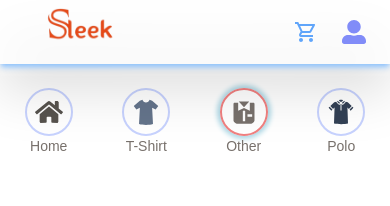
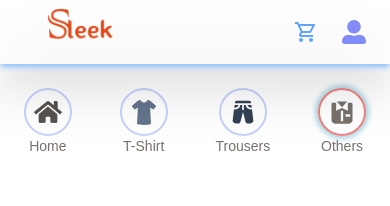
Before and after one commit to nahid-web-dev/sleek-lifestyle-next, a Next.js app: page /shop/casual in a window 390 px wide. Shown: the top 206 px of the page. Built offline with nearby package versions, Linux system fonts and the light colour scheme; no server answers; the database is empty.

Commit message:
changes according to mithun vai

```diff
--- a/src/app/auth/signin/page.js
+++ b/src/app/auth/signin/page.js
@@ -30,13 +30,13 @@ export default function SignInPage() {
             priority
           />
         </div>
-        <button
+        {/* <button
           className=" w-full bg-blue-500 hover:bg-blue-700 text-white font-bold p-4 rounded-lg flex justify-center items-center gap-2"
           onClick={() => signIn('facebook', { scope: 'email' })}
         >
           <FaFacebook className=' text-3xl ' />
           Sign in with Facebook
-        </button>
+        </button> */}
         <button
           className=" w-full border-2 rounded-lg  font-bold p-4 text-slate-700 flex items-center justify-center gap-2 hover:bg-stone-200"
           onClick={() => signIn('google')}
--- a/src/app/page.js
+++ b/src/app/page.js
@@ -10,8 +10,8 @@ import Product from "@/models/Product.model";
 import SlideProducts from "@/components/SlideProducts/SlideProducts";
 import HomePageProducts from "@/components/HomePageProducts/HomePageProducts";
 
-import sleekBanner from '@/public/images/sleek_banner.png'
-import sleekSideBanner from '@/public/images/sleek_side_banner.png'
+// import sleekBanner from '@/public/images/sleek_banner.png'
+// import sleekSideBanner from '@/public/images/sleek_side_banner.png'
 
 export const dynamic = 'force-dynamic'
 
@@ -52,7 +52,7 @@ export default async function Home() {
 
       <div>
 
-        <div className=' flex gap-5 justify-center sm:gap-16 items-center my-10 sm:my-12'>
+        {/* <div className=' flex gap-5 justify-center sm:gap-16 items-center my-10 sm:my-12'>
           <div className=' w-[60%] sm:w-[52%] overflow-hidden'>
             <Image
               src={sleekBanner}
@@ -70,6 +70,21 @@ export default async function Home() {
             />
           </div>
 
+        </div> */}
+
+
+
+        <div className='flex flex-col'>
+          {/* <div className=' text-2xl font-semibold text-stone-600 text-center my-4 sm:my-10'>
+            <span className=' italic font-serif text-3xl ' >Differ</span>
+            <span className=' italic font-serif text-3xl text-green-500' >ent </span>
+            <span className=' text-4xl font-sans text-blue-400 ml-2'> C</span>
+            <span className='italic font-sans'>atego</span>
+            <span className='text-blue-400'>ries</span>
+            <FaArrowTrendDown className='inline-block mx-2 text-blue-400' />
+          </div> */}
+
+          <HomePageProducts products={products} />
         </div>
 
         <div className='flex flex-col'>
@@ -81,19 +96,6 @@ export default async function Home() {
             <FaArrowTrendDown className='inline-block mx-2 text-rose-600' />
           </div>
           <SlideProducts slideProducts={slideProducts} />
-        </div>
-
-        <div className='flex flex-col'>
-          <div className=' text-2xl font-semibold text-stone-600 text-center my-4 sm:my-10'>
-            <span className=' italic font-serif text-3xl ' >Differ</span>
-            <span className=' italic font-serif text-3xl text-green-500' >ent </span>
-            <span className=' text-4xl font-sans text-blue-400 ml-2'> C</span>
-            <span className='italic font-sans'>atego</span>
-            <span className='text-blue-400'>ries</span>
-            <FaArrowTrendDown className='inline-block mx-2 text-blue-400' />
-          </div>
-
-          <HomePageProducts products={products} />
         </div>
 
       </div>
--- a/src/app/shop/casual/page.js
+++ b/src/app/shop/casual/page.js
@@ -1,9 +1,10 @@
 import Card from "@/components/Card/Card"
 import Product from "@/models/Product.model"
 import Image from "next/image"
-import casualBanner from '@/public/images/casual_banner.jpg'
 import { FaArrowTrendDown } from "react-icons/fa6"
 import connectToDB from '@/lib/connectdb';
+
+// import casualBanner from '@/public/images/casual_banner.jpg'
 
 export const dynamic = 'force-dynamic'
 
@@ -23,7 +24,7 @@ async function CasualShirts() {
 
   return (
     <div>
-      <div className='my-10'>
+      {/* <div className='my-10'>
         <Image
           src={casualBanner}
           alt='Banner Image'
@@ -37,7 +38,9 @@ async function CasualShirts() {
         <span className='italic font-sans'>othe</span>
         <span className='text-blue-400'>rs</span>
         <FaArrowTrendDown className='inline-block mx-2 text-rose-600' />
-      </div>
+      </div> */}
+
+      <div className="my-10"></div>
       <div className=' flex flex-wrap justify-center items-center gap-x-2 sm:gap-x-4 xl:gap-x-5 2xl:gap-x-8 gap-y-5 md:gap-y-10 lg:mx-6'>
         {
           casuals.slice().reverse().map((product) => {
--- a/src/app/shop/polo-shirts/page.js
+++ b/src/app/shop/polo-shirts/page.js
@@ -20,21 +20,22 @@ async function PoloShirts() {
   }
   return (
     <div>
-      <div className='my-10'>
+      {/* <div className='my-10'>
         <Image
           src={poloBanner}
           alt='Banner Image'
           className=' w-[90%] sm:w-[40%] mx-auto rounded-xl'
           priority
         />
-      </div>
-      <div className=' text-2xl font-semibold text-stone-600 text-center my-4 sm:my-6'>
+      </div> */}
+      {/* <div className=' text-2xl font-semibold text-stone-600 text-center my-4 sm:my-6'>
         <span className=' italic font-sans' >Latest </span>
         <span className=' text-4xl font-serif text-rose-600 ml-2'> Polo </span>
         <span className='italic font-sans'>shi</span>
         <span className='text-blue-400'>rts</span>
         <FaArrowTrendDown className='inline-block mx-2 text-rose-600' />
-      </div>
+      </div> */}
+      <div className="my-10"></div>
       <div className=' flex flex-wrap justify-center items-center gap-x-2 sm:gap-x-4 xl:gap-x-5 2xl:gap-x-8 gap-y-5 md:gap-y-10 lg:mx-6'>
         {
           poloShirts.slice().reverse().map((product) => {
--- a/src/app/shop/t-shirts/page.js
+++ b/src/app/shop/t-shirts/page.js
@@ -1,9 +1,11 @@
 import Card from "@/components/Card/Card"
 import Product from "@/models/Product.model"
 import Image from "next/image"
-import tShirtBg from '@/public/images/tshirt_banner.jpg'
 import { FaArrowTrendDown } from "react-icons/fa6"
 import connectToDB from '@/lib/connectdb';
+
+// import tShirtBg from '@/public/images/tshirt_banner.jpg'
+
 
 export const dynamic = 'force-dynamic'
 
@@ -20,14 +22,14 @@ async function TShirtsPage() {
   }
   return (
     <div>
-      <div className='my-10'>
+      {/* <div className='my-10'>
         <Image
           src={tShirtBg}
           alt='Banner Image'
           className=' w-[90%] sm:w-[60%] mx-auto rounded-xl'
           priority
         />
-      </div>
+      </div> */}
       <div className=' text-2xl font-semibold text-stone-600 text-center my-4 sm:my-6'>
         <span className=' italic font-sans' >Latest </span>
         <span className=' text-4xl font-serif text-rose-600 ml-2'> T-</span>
--- a/src/components/Header/Header.js
+++ b/src/components/Header/Header.js
@@ -6,6 +6,8 @@ import './Header.css'
 import { FaHome } from 'react-icons/fa'
 import Link from 'next/link'
 import { usePathname } from 'next/navigation'
+import { PiPantsFill } from "react-icons/pi";
+
 
 const Header = () => {
 
@@ -26,13 +28,13 @@ const Header = () => {
         </Link>
       </li>
       <li>
-        <Link href='/shop/casual' className={` ${pathname === '/shop/casual' ? 'active' : ''} flex flex-col items-center text-sm text-stone-500 `}>
-          <RiShirtFill className='border-2 border-indigo-200 rounded-full text-5xl text-stone-500 p-2' />Other
+        <Link href='/shop/polo-shirts' className={` ${pathname === '/shop/polo-shirts' ? 'active' : ''} flex flex-col items-center text-sm text-stone-500 `}>
+          <PiPantsFill className='border-2 border-indigo-200 rounded-full text-5xl text-slate-700 p-2' />Trousers
         </Link>
       </li>
       <li>
-        <Link href='/shop/polo-shirts' className={` ${pathname === '/shop/polo-shirts' ? 'active' : ''} flex flex-col items-center text-sm text-stone-500 `}>
-          <GiPoloShirt className='border-2 border-indigo-200 rounded-full text-5xl text-slate-700 p-2' />Polo
+        <Link href='/shop/casual' className={` ${pathname === '/shop/casual' ? 'active' : ''} flex flex-col items-center text-sm text-stone-500 `}>
+          <RiShirtFill className='border-2 border-indigo-200 rounded-full text-5xl text-stone-500 p-2' />Others
         </Link>
       </li>
 
--- a/src/components/HomePageProducts/HomePageProducts.js
+++ b/src/components/HomePageProducts/HomePageProducts.js
@@ -28,7 +28,7 @@ function HomePageProducts({ products }) {
       </div>
 
       <div>
-        <h2 className=" text-2xl my-3 sm:my-4 md:my-6 lg:my-7 text-center text-blue-600 underline ">Polo-Shirts</h2>
+        <h2 className=" text-2xl my-3 sm:my-4 md:my-6 lg:my-7 text-center text-blue-600 underline ">Trousers</h2>
         <div className=' flex flex-wrap justify-center items-center gap-x-2 sm:gap-x-4 xl:gap-x-5 2xl:gap-x-8 gap-y-5 md:gap-y-10 lg:mx-6'>
           {
             poloShirts && poloShirts.slice().reverse().map((product) => {
@@ -39,7 +39,7 @@ function HomePageProducts({ products }) {
       </div>
 
       <div>
-        <h2 className=" text-2xl my-3 sm:my-4 md:my-6 lg:my-7 text-center text-blue-600 underline ">Other Categories </h2>
+        <h2 className=" text-2xl my-3 sm:my-4 md:my-6 lg:my-7 text-center text-blue-600 underline ">Others </h2>
         <div className=' flex flex-wrap justify-center items-center gap-x-2 sm:gap-x-4 xl:gap-x-5 2xl:gap-x-8 gap-y-5 md:gap-y-10 lg:mx-6'>
           {
             casuals && casuals.slice().reverse().map((product) => {
--- a/src/components/Navbar/Navbar.js
+++ b/src/components/Navbar/Navbar.js
@@ -35,7 +35,7 @@ function Navbar() {
             <Link href="/shop/t-shirts" className={pathname === '/shop/t-shirts' ? 'active' : ' '}>T-Shirts</Link>
           </li>
           <li>
-            <Link href="/shop/polo-shirts" className={pathname === '/shop/polo-shirts' ? 'active' : ''}>Polo-Shirts</Link>
+            <Link href="/shop/polo-shirts" className={pathname === '/shop/polo-shirts' ? 'active' : ''}>Trousers</Link>
           </li>
           <li>
             <Link href="/shop/casual" className={pathname === '/shop/casual' ? 'active' : ''}>Others</Link>
```
Also changed, not shown: src/app/shop/page.js (+16 -16 lines), src/components/SingleProductBox/SingleProductBox.js (+16 -1 lines).
